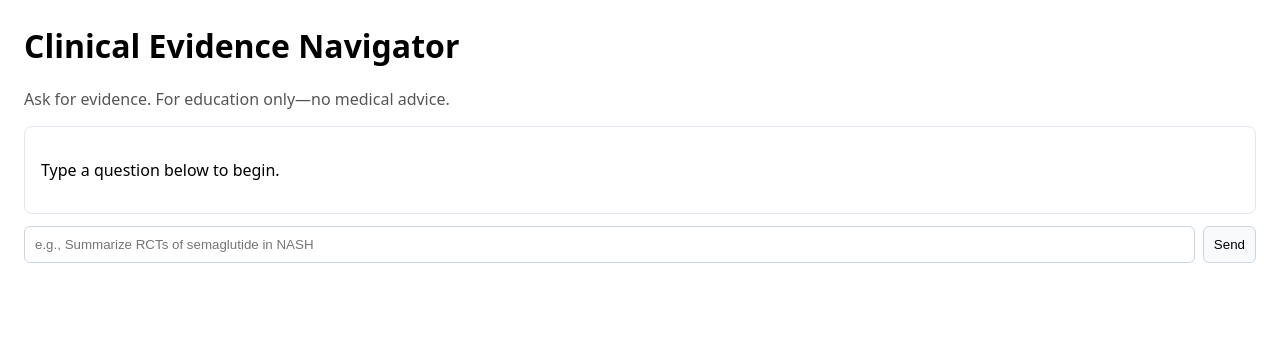
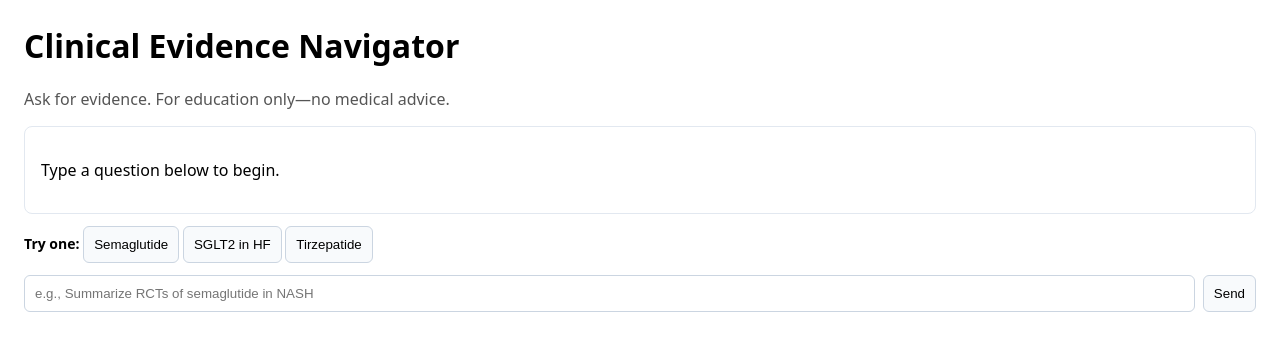
Before and after one commit to DamianAI613/clinical-evidence-flask, a Flask app: page / in a window 1280 px wide. Shown: the top 351 px of the page. Run offline with Flask 3, Linux system fonts and the light colour scheme.

Commit message:
Update index.html

```diff
--- a/templates/index.html
+++ b/templates/index.html
@@ -21,6 +21,19 @@
     <div id="chat" class="box">
       <p id="empty">Type a question below to begin.</p>
     </div>
+
+<div style="margin: 12px 0; font-size: 14px;">
+  <strong>Try one:</strong>
+  <button onclick="preset('Summarize RCTs of semaglutide in NASH')">Semaglutide</button>
+  <button onclick="preset('Build a PubMed query for SGLT2 in heart failure')">SGLT2 in HF</button>
+  <button onclick="preset('List phase 3 trials of tirzepatide in obesity')">Tirzepatide</button>
+</div>
+<script>
+  function preset(text){
+    document.getElementById('input').value = text;
+  }
+</script>
+
 
     <div class="row">
       <input id="input" placeholder="e.g., Summarize RCTs of semaglutide in NASH" />
```
